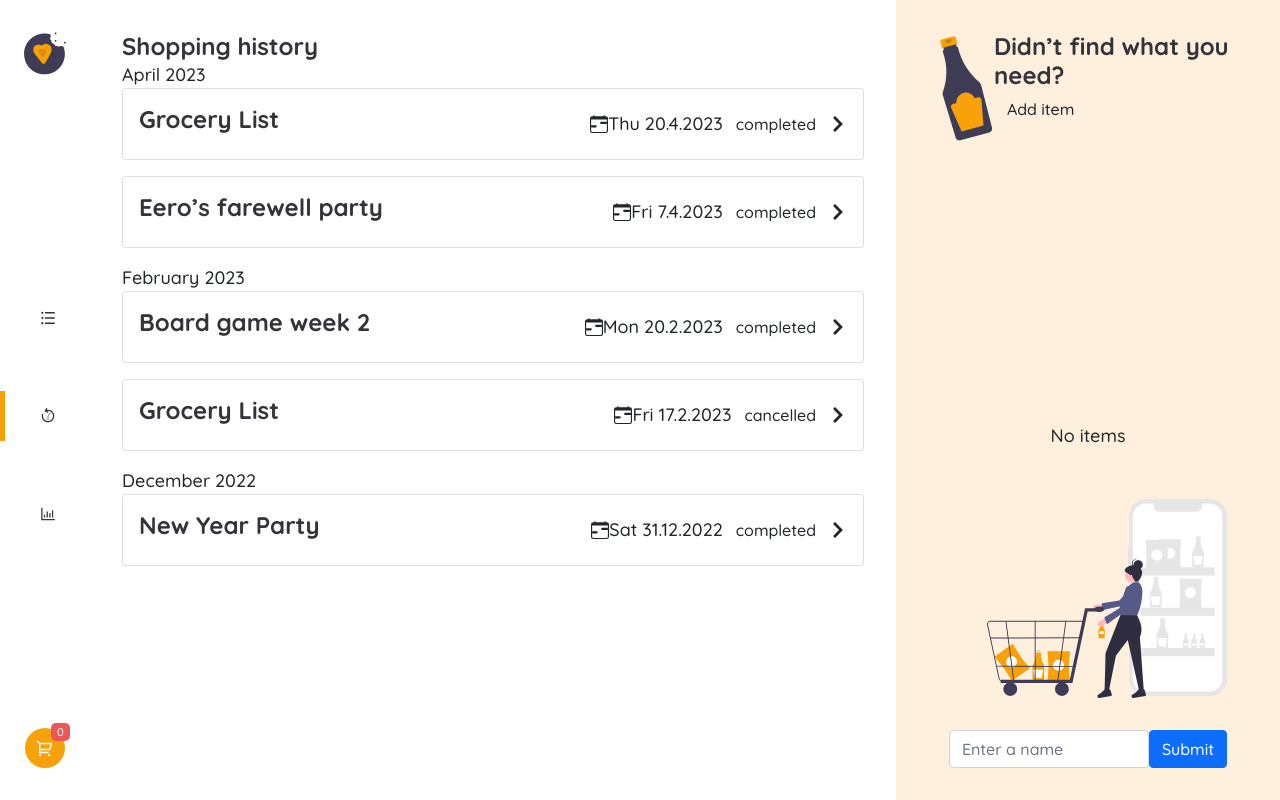
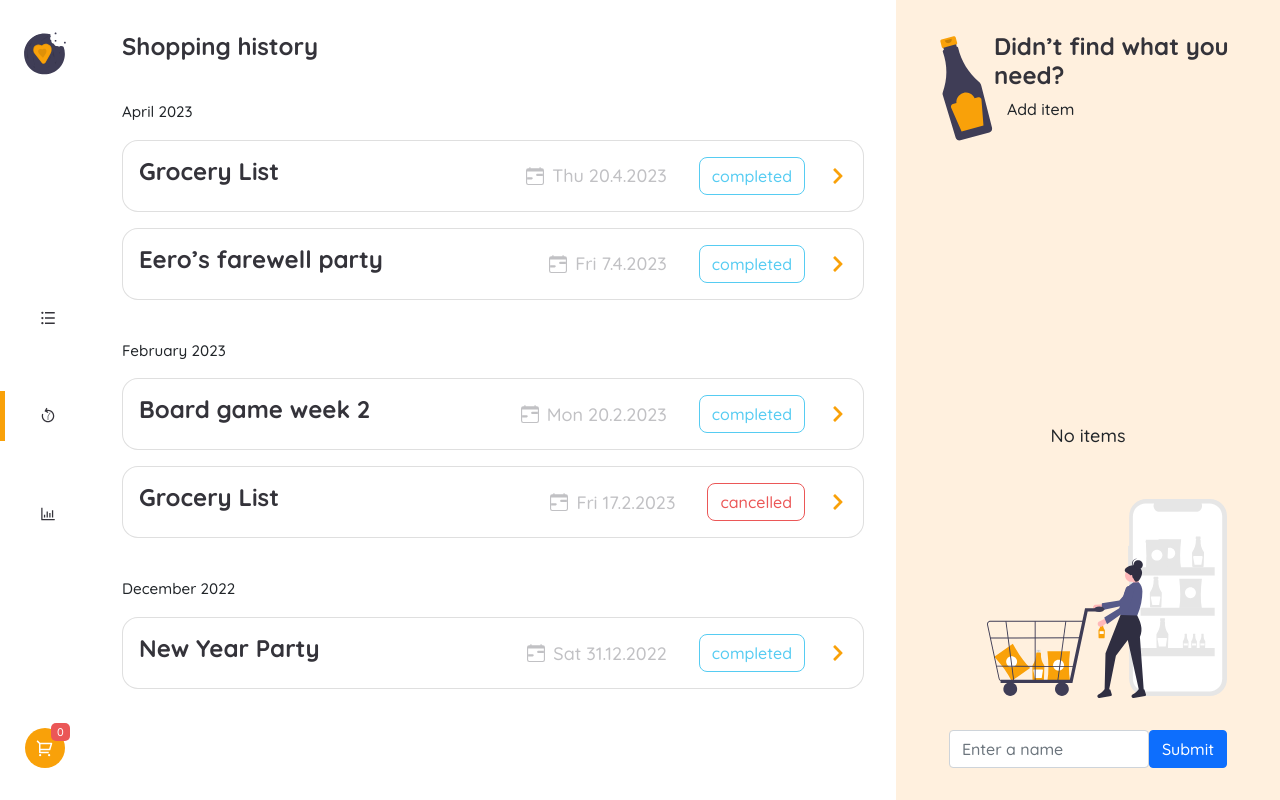
Before and after one commit to nkp1111/shoppingify-master, a React (Create React App) app: page /history in a window 1280 px wide. Built offline with nearby package versions, Linux system fonts and the light colour scheme.

Commit message:
feat: add style to shopping history list view

```diff
--- a/src/component/ShoppingHistory/ListHistory.js
+++ b/src/component/ShoppingHistory/ListHistory.js
@@ -24,11 +24,11 @@ const ListHistory = ({ handleGroceryDetail }) => {
             <article className="card flex-row justify-content-between" key={gItem.id}>
               <h2 onClick={(e) => setGrocery(gItem)}>{gItem.name}</h2>
               <div className='d-flex align-items-center'>
-                <BsCalendarRange className='calendar-icon' />
-                <span className="item-date">
+                <BsCalendarRange className='calendar-icon me-2' />
+                <span className="item-date me-2">
                   {format(new Date(gItem.date), "EEE d.M.yyy")}
                 </span>
-                <button className={`${gItem.status} btn`}>{gItem.status}</button>
+                <button className={`${gItem.status} btn mx-4`}>{gItem.status}</button>
                 <FaChevronRight className='forward-icon' onClick={(e) => setGrocery(gItem)} />
               </div>
             </article>
--- a/src/component/ShoppingHistory/index.js
+++ b/src/component/ShoppingHistory/index.js
@@ -2,6 +2,7 @@ import React, { useState } from 'react'
 
 import ListHistory from './ListHistory'
 import DetailHistory from './DetailHistory'
+import "./shoppingHistory.css"
 
 const Index = () => {
   const [showGroceryDetail, setShowGroceryDetail] = useState({ show: false, item: null });
@@ -16,16 +17,15 @@ const Index = () => {
   }
 
   return (
-    <div className='main__content-items'>
-      <div className="items-header">
+    <div className='main__content-history'>
+      <div>
         <h1>Shopping history</h1>
       </div>
-      <div className='items-body'>
+      <div className='main__history-view'>
         {!showGroceryDetail?.show
           ? <ListHistory handleGroceryDetail={handleGroceryDetail} />
           : <DetailHistory {...{ showGroceryDetail, handleGroceryDetail }} />}
       </div>
-
     </div>
   )
 }
--- /dev/null
+++ b/src/component/ShoppingHistory/shoppingHistory.css
@@ -0,0 +1,50 @@
+/* shopping history  */
+
+/* list view  */
+.items-month p:first-child {
+  font-size: 0.95rem;
+  margin-bottom: 1rem;
+  margin-top: 2.5rem;
+}
+
+.items-month .card {
+  background-color: var(--white);
+  padding: 1rem;
+  border-radius: 1rem;
+  margin-bottom: 1rem;
+}
+
+.items-month h2 {
+  cursor: pointer;
+}
+
+.items-month h2+.d-flex {
+  color: var(--light-gray);
+}
+
+.items-month .btn {
+  border: 1px solid;
+  border-radius: 0.5rem;
+  cursor: auto;
+}
+
+.items-month .btn.completed {
+  color: var(--blue);
+  border-color: var(--blue);
+}
+
+.items-month .btn.cancelled {
+  color: var(--light-red);
+  border-color: var(--light-red);
+}
+
+.items-month .forward-icon {
+  color: var(--bright-yellow);
+  cursor: pointer;
+}
+
+.items-month .forward-icon:hover {
+  box-shadow: 0 0 2px var(--light-gray);
+}
+
+/* detail view  */
--- a/src/component/ShoppingItem/shoppingItem.css
+++ b/src/component/ShoppingItem/shoppingItem.css
@@ -1,7 +1,6 @@
 /* shopping items  */
-h1 {
+.main__content-items h1 {
   width: 70%;
-  margin-bottom: 1rem;
 }
 
 h1 span {
@@ -17,13 +16,13 @@ h1 span {
   color: var(--black);
 }
 
-.card {
+.items-show .card {
   padding: 1rem;
   margin-bottom: 1rem;
   background: var(--white);
 }
 
-.card p {
+.items-show .card p {
   color: var(--black);
   cursor: pointer;
 }
--- a/src/index.css
+++ b/src/index.css
@@ -87,3 +87,7 @@ h1,
 h2 {
   font-size: 1.5rem;
 }
+
+h1 {
+  margin-bottom: 1rem;
+}
```
